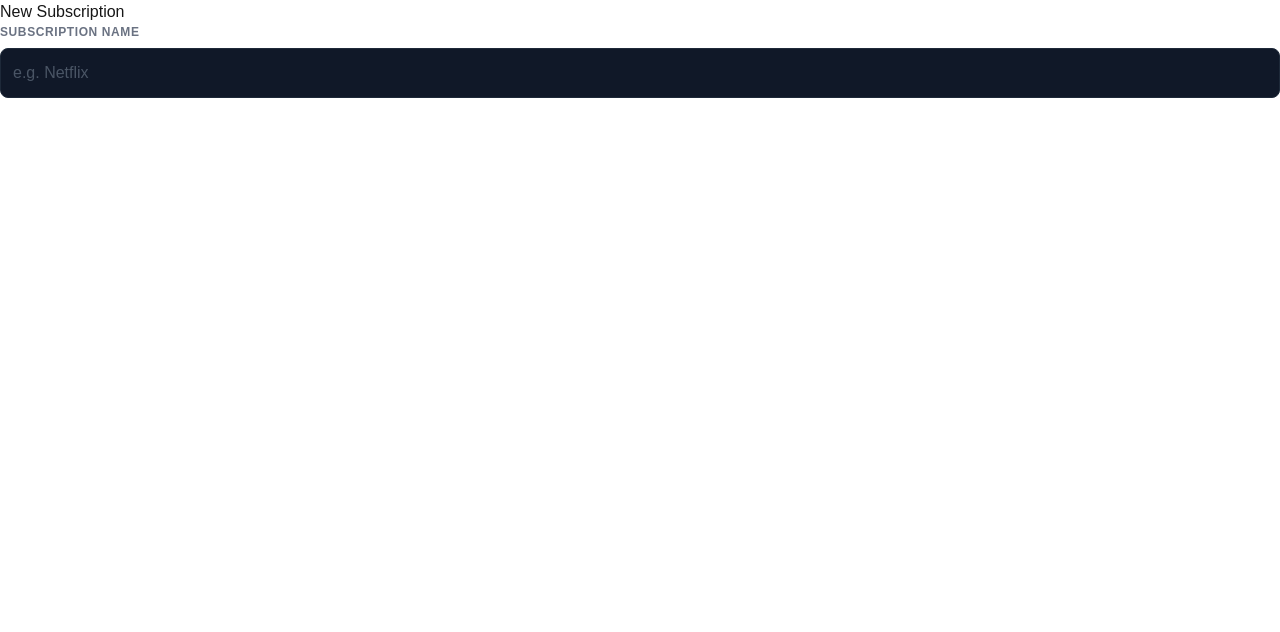
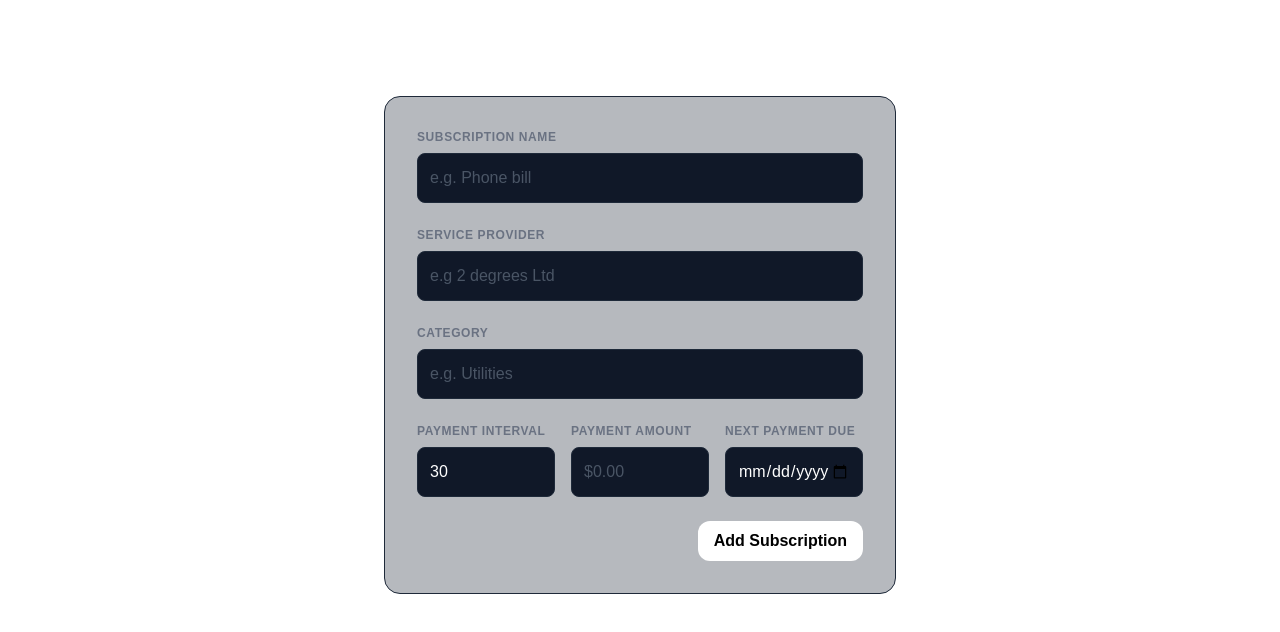
Before and after one commit to 20rp/subtrackt, a Next.js app: page /new in a window 1280 px wide. Shown: the top 632 px of the page. Built offline with nearby package versions, Linux system fonts and the light colour scheme.

Commit message:
Added Button Primitive; Added to frontend

```diff
--- a/app/new/page.tsx
+++ b/app/new/page.tsx
@@ -1,20 +1,48 @@
+import { Button } from "@/components/ui/Button";
 import { prisma } from "../../lib/prisma";
 import { Input } from "@/components/ui/Input";
 
 export default async function Page() {
   return (
-    <main>
-      <div>
-        <h1>New Subscription</h1>
-        <form>
+    <main className="max-w-xl mx-auto p-8">
+      <h1 className="text-2xl font-bold mb-8 text-white">New Subscription</h1>
+      <form className="space-y-6 bg-gray-900/30 p-8 rounded-2xl border border-gray-800">
+        <Input
+          label="Subscription Name"
+          name="name"
+          placeholder="e.g. Phone bill"
+          required
+        />
+        <Input
+          label="Service Provider"
+          name="provider"
+          placeholder="e.g 2 degrees Ltd"
+        />
+        <Input label="Category" name="category" placeholder="e.g. Utilities" />
+        <div className="grid grid-cols-3 gap-4">
           <Input
-            label="Subscription Name"
-            name="name"
-            placeholder="e.g. Netflix"
-            required
+            label="Payment Interval"
+            name="interval"
+            placeholder="e.g. 7, 14, 30"
+            defaultValue="30"
           />
-        </form>
-      </div>
+          <Input
+            label="Payment Amount"
+            name="amount"
+            type="number"
+            step="0.01"
+            placeholder="$0.00"
+            min="0"
+          />
+          <Input label="Next Payment Due" name="nextDue" type="date" />
+        </div>
+        <Button
+          className="w-auto px-4 py-2 text-s flex-none shrink-0 ml-auto"
+          type="submit"
+        >
+          Add Subscription
+        </Button>
+      </form>
     </main>
   );
 }
--- a/app/page.tsx
+++ b/app/page.tsx
@@ -1,4 +1,5 @@
 import { prisma } from "../lib/prisma";
+import { Button } from "@/components/ui/Button";
 
 export default async function Page() {
   const allSubs = await prisma.subscriptions.findMany();
@@ -7,7 +8,7 @@ export default async function Page() {
     <main className="p-4 md:p-10 max-w-7xl mx-auto">
       <div className="flex justify-between items-end mb-8">
         <div>
-          <h1 className="text-2xl font-bold">SubtrackT</h1>
+          <h1 className="text-2xl font-bold mb-8 text-white">SubtrackT</h1>
           <h2 className="text-gray-300 text-md">
             Lightweight Personal Subscription Manager
           </h2>
@@ -16,9 +17,12 @@ export default async function Page() {
           </p>
         </div>
         <a href="/new">
-          <button className="bg-white text-black px-4 py-2 rounded-lg font-medium text-sm">
+          <Button
+            className="w-auto px-4 py-2 text-xs flex-none shrink-0"
+            type="submit"
+          >
             + Add New
-          </button>
+          </Button>
         </a>
       </div>
       <div className="border border-gray-800 rounded-xl overflow-hidden bg-gray-900/50">
--- /dev/null
+++ b/components/ui/Button.tsx
@@ -0,0 +1,32 @@
+import React from "react";
+
+interface ButtonProps extends React.ButtonHTMLAttributes<HTMLButtonElement> {
+  variant?: "primary" | "secondary";
+}
+
+export function Button({
+  children,
+  variant = "primary",
+  className,
+  ...props
+}: ButtonProps) {
+  const baseStyles =
+    "flex items-center justify-center transition-all active:scale-[0.98] font-bold cursor-pointer";
+
+  const variants = {
+    primary: "bg-white text-black hover:bg-gray-200 rounded-xl",
+    secondary:
+      "bg-transparent border border-gray-800 text-white hover:bg-gray-900 rounded-xl",
+    // You could even add a 'header' variant later!
+  };
+
+  return (
+    <button
+      // The order here matters: className is last so it can override defaults
+      className={`${baseStyles} ${variants[variant]} ${className}`}
+      {...props}
+    >
+      {children}
+    </button>
+  );
+}
```
